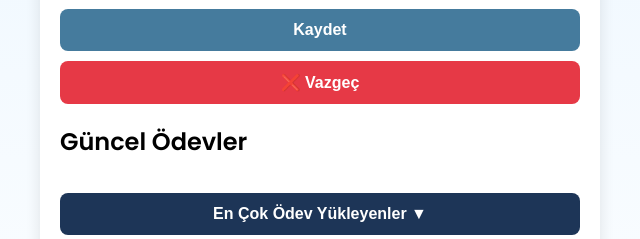
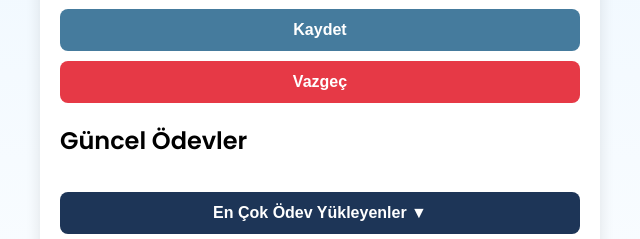
Before and after one commit to b12-odev/b12-odev.github.io, a plain HTML site: page index.html in a window 1280 px wide. Both pictures are taken after a click on the button "+ Ödev Ekle". Shown: the part 386-625 px from the top of the page, 320-960 px from the left. Drawn offline with Linux system fonts and the light colour scheme; no server answers.

Commit message:
Update index.html

```diff
--- a/index.html
+++ b/index.html
@@ -59,7 +59,7 @@ footer {text-align:center; font-size:0.9em; color:#444; margin-top:auto; padding
   <input list="ekleyenList" type="text" id="ekleyen" placeholder="Ekleyen (isteğe bağlı)">
   <datalist id="ekleyenList"></datalist>
   <button id="kaydetBtn">Kaydet</button>
-  <button id="vazgecBtn">❌ Vazgeç</button>
+  <button id="vazgecBtn">Vazgeç</button>
 </div>
 
 <h2>Güncel Ödevler</h2>
```
